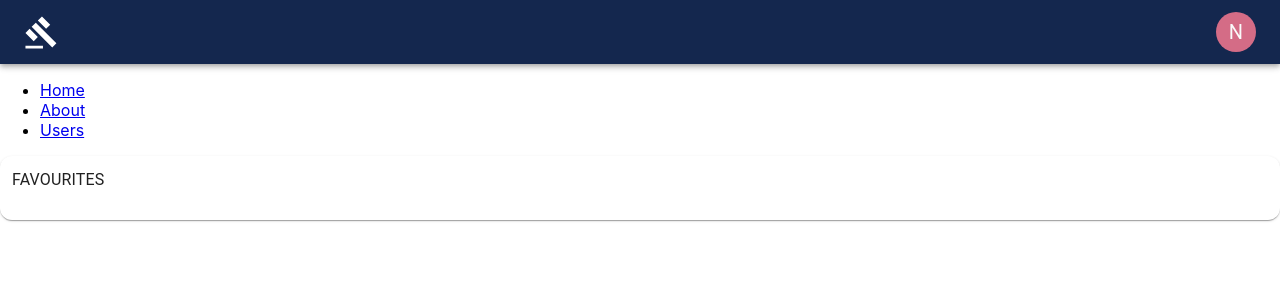
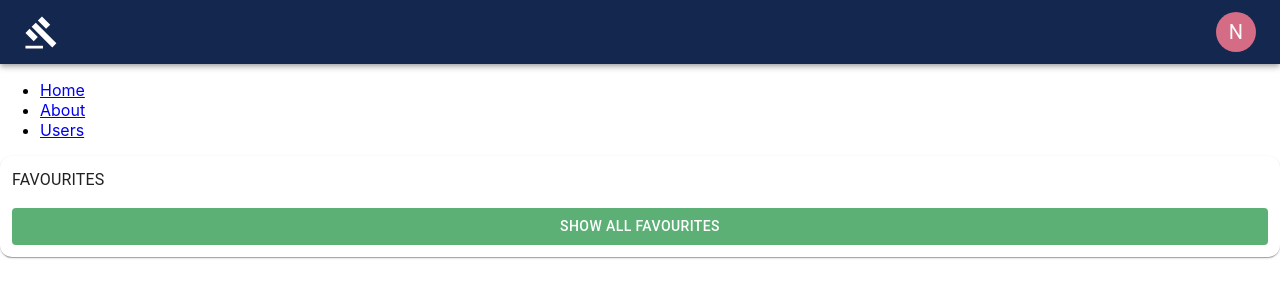
Before and after one commit to yooooyyooooy/line_auction, a React (Create React App) app: page / in a window 1280 px wide. Shown: the top 300 px of the page. Built offline with nearby package versions, Linux system fonts and the light colour scheme.

Commit message:
add : green button

```diff
--- a/src/components/FavoritesCard.js
+++ b/src/components/FavoritesCard.js
@@ -3,6 +3,7 @@ import React from "react"
 //Components
 import {Box, List,Typography} from "@material-ui/core"
 import RoundPaper from "./RoundPaper"
+import GreenButton from "./GreenButton"
 
 function FavoritesCard(){
   return (
@@ -14,6 +15,7 @@ function FavoritesCard(){
         <List>
 
         </List>
+        <GreenButton text="SHOW ALL FAVOURITES"/>
       </RoundPaper>
     </Box>
   )
--- a/src/components/GreenButton.js
+++ b/src/components/GreenButton.js
@@ -1,9 +1,13 @@
 import React from "react"
+import {Button} from "@material-ui/core"
+import colors from "../styles/colors"
 
-export default function GreenButton() {
+export default function GreenButton(props) {
     return (
-        <div>
-            Hello World
-        </div>
+        <Button style={{backgroundColor : colors.green, width : "100%" , color:"white"}}>
+            <div>
+                {props.text}
+            </div>
+        </Button>
     )
 }
```
